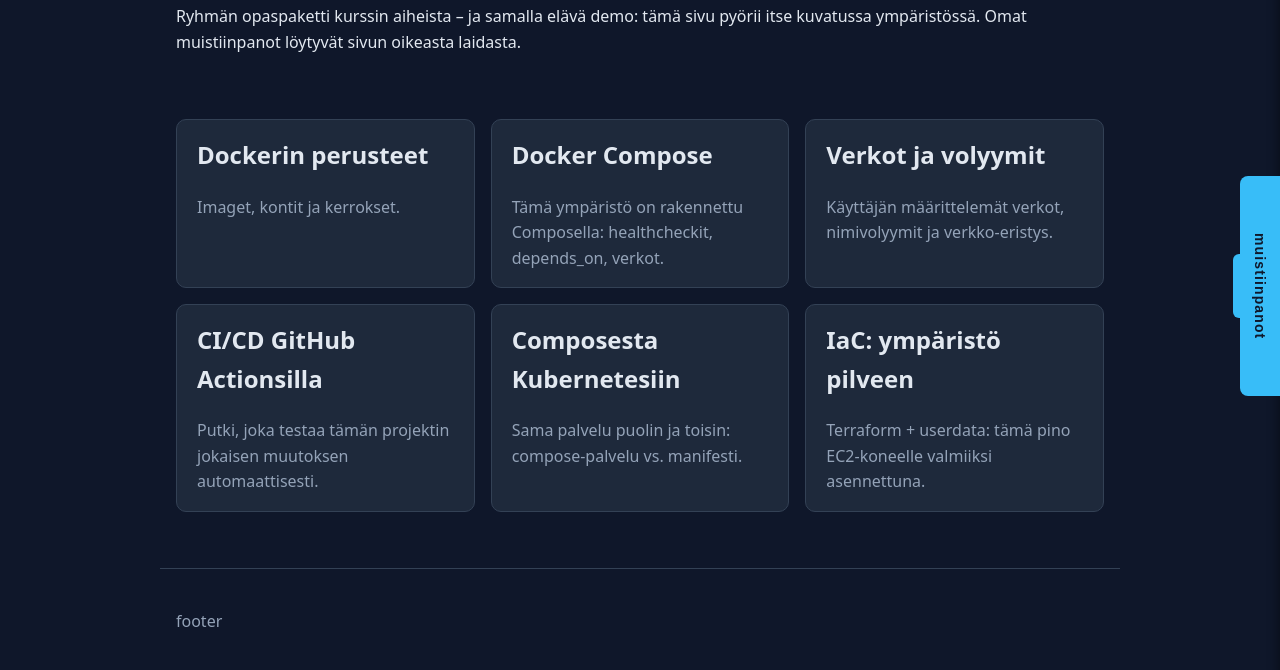
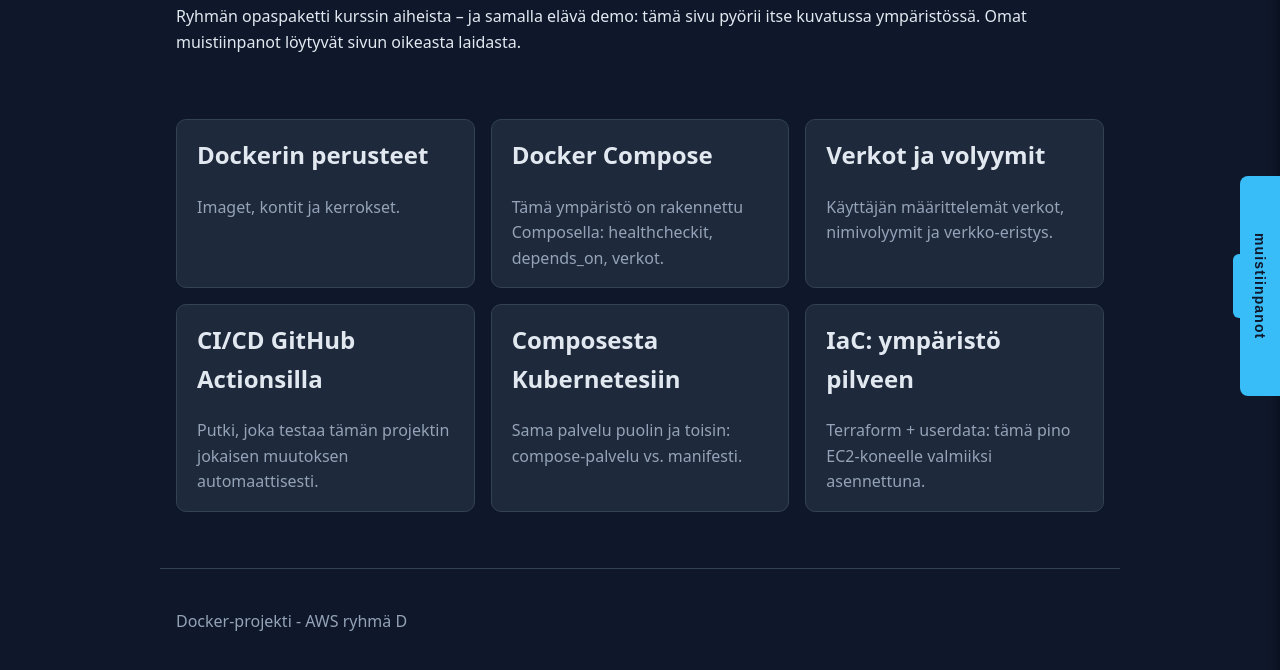
Before and after one commit to katuomin/docker-projekti, a plain HTML site: page web/html/index.html in a window 1280 px wide. Shown: the part 114-784 px from the top of the page. Drawn offline with Linux system fonts and the light colour scheme; no server answers.

Commit message:
footer
foot

```diff
--- a/web/html/index.html
+++ b/web/html/index.html
@@ -39,7 +39,7 @@
       <p>Terraform + userdata: tämä pino EC2-koneelle valmiiksi asennettuna.</p>
     </a>
   </main>
-  <footer><p>footer</p></footer>
+  <footer><p>Docker-projekti - AWS ryhmä D</p></footer>
   <script src="js/notes.js"></script>
 </body>
 </html>
```
